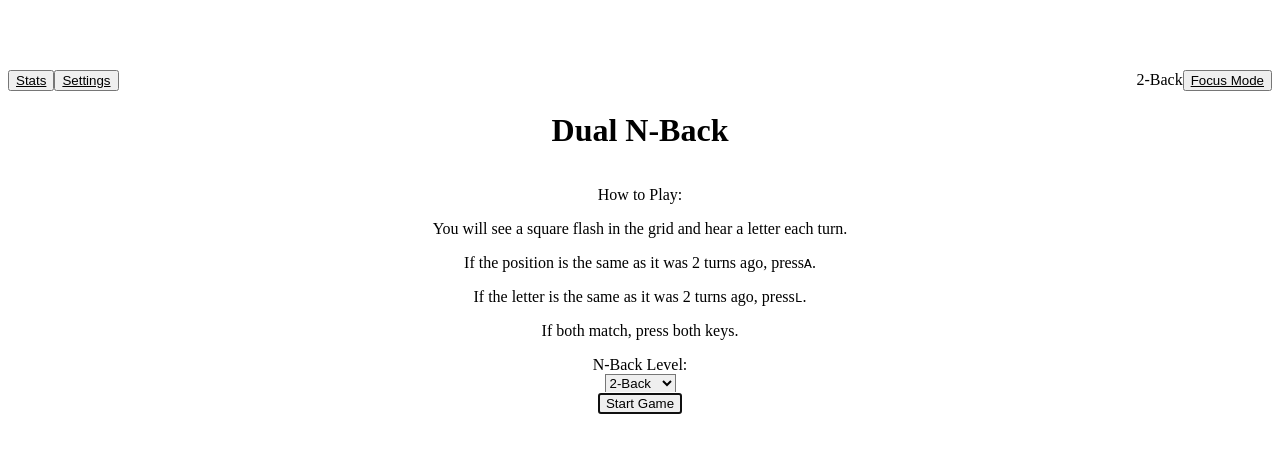
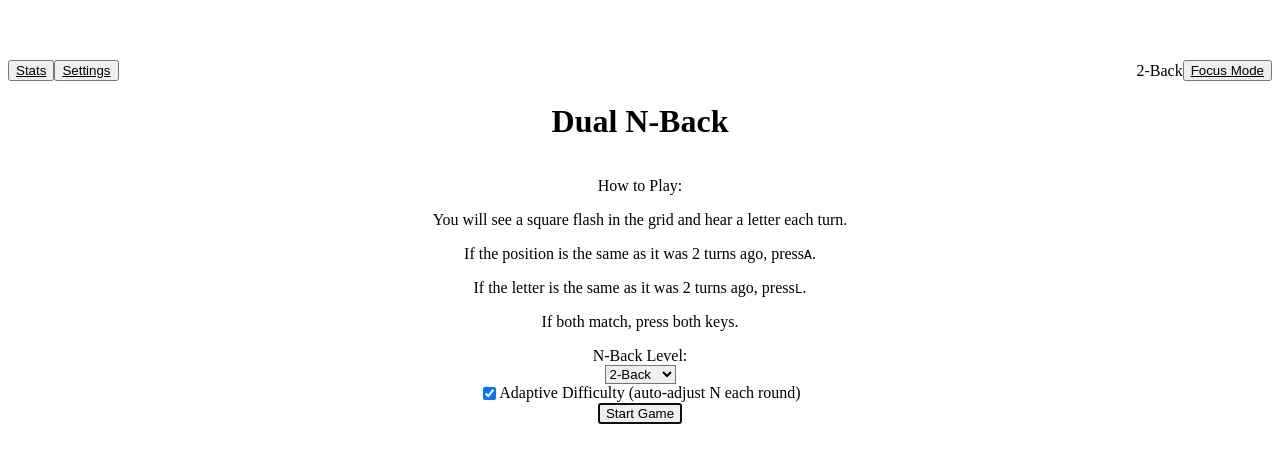
Before and after one commit to Andersgoliversen/dual-n-back, a React (Vite) app: page / in a window 1280 px wide. Shown: the part 166-628 px from the top of the page. Built offline with nearby package versions, Linux system fonts and the light colour scheme.

Commit message:
Add adaptive difficulty toggle

```diff
--- a/src/App.jsx
+++ b/src/App.jsx
@@ -30,7 +30,12 @@ const positionLabels = [
 export default function App() {
   // ---------- Gameplay configuration and runtime state ----------
   // Settings are user configurable via the settings panel.
-  const [settings, setSettings] = useState({ n: 2, interval: 3, task: 'dual' });
+  const [settings, setSettings] = useState({
+    n: 2,
+    interval: 3,
+    task: 'dual',
+    adaptive: true,
+  });
   const N = settings.n;                        // Current N‑back level
   const FILLERS = N;                           // Number of non‑scorable filler trials
   const TRIAL_MS = settings.interval * 1000;   // Delay between each stimulus
@@ -413,6 +418,17 @@ export default function App() {
               ))}
             </select>
           </label>
+          <label className="inline-flex items-center mt-2 text-sm text-gray-800">
+            <input
+              type="checkbox"
+              className="form-checkbox h-4 w-4 text-blue-600"
+              checked={settings.adaptive}
+              onChange={(e) =>
+                setSettings((s) => ({ ...s, adaptive: e.target.checked }))
+              }
+            />
+            <span className="ml-2">Adaptive Difficulty (auto-adjust N each round)</span>
+          </label>
           <button
             ref={startButtonRef}
             autoFocus
--- a/src/components/SettingsPanel.jsx
+++ b/src/components/SettingsPanel.jsx
@@ -71,6 +71,7 @@ SettingsPanel.propTypes = {
     n: PropTypes.number.isRequired,
     interval: PropTypes.number.isRequired,
     task: PropTypes.string.isRequired,
+    adaptive: PropTypes.bool.isRequired,
   }).isRequired,
   onChange: PropTypes.func.isRequired,
   onClose: PropTypes.func.isRequired,
```
